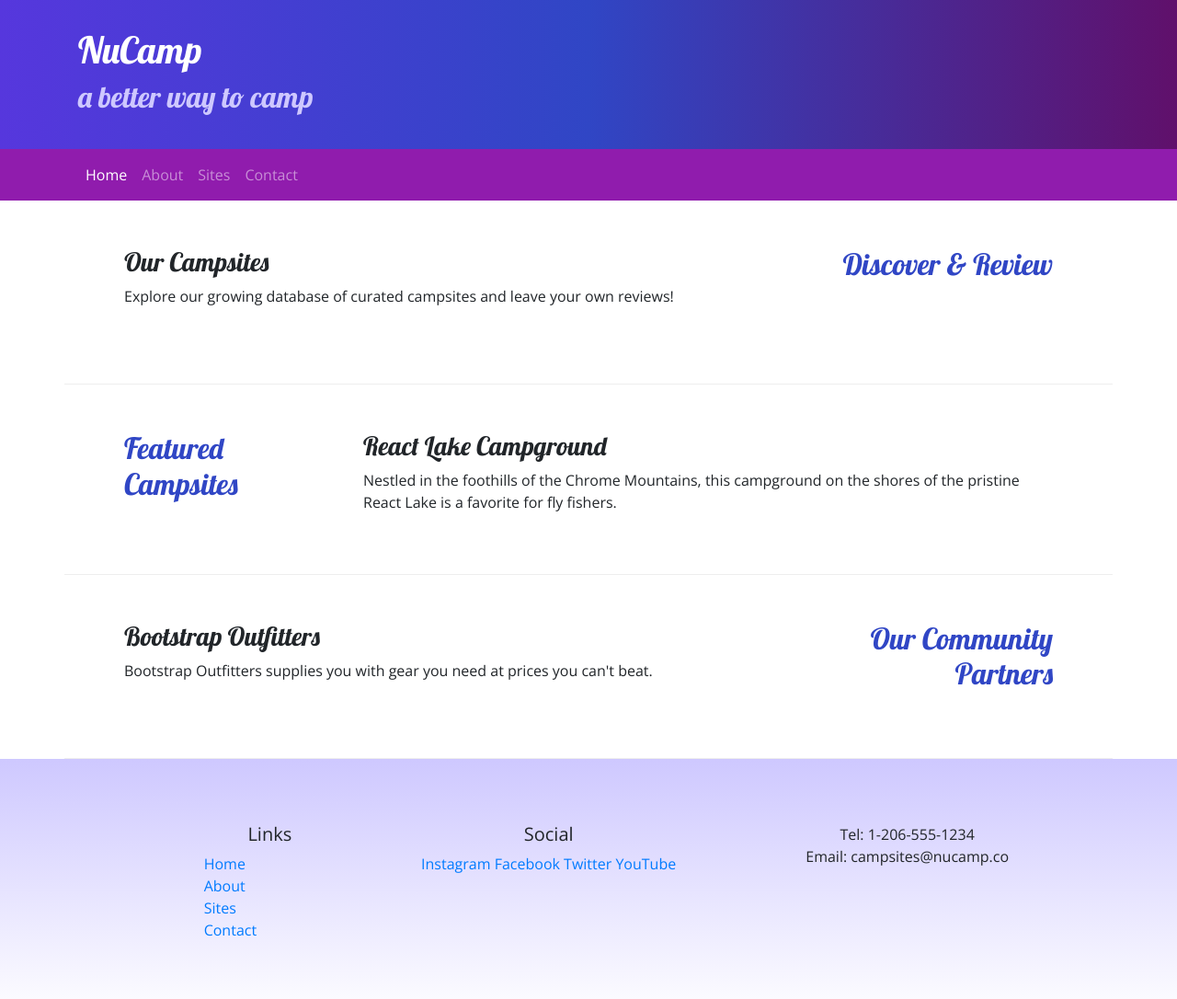
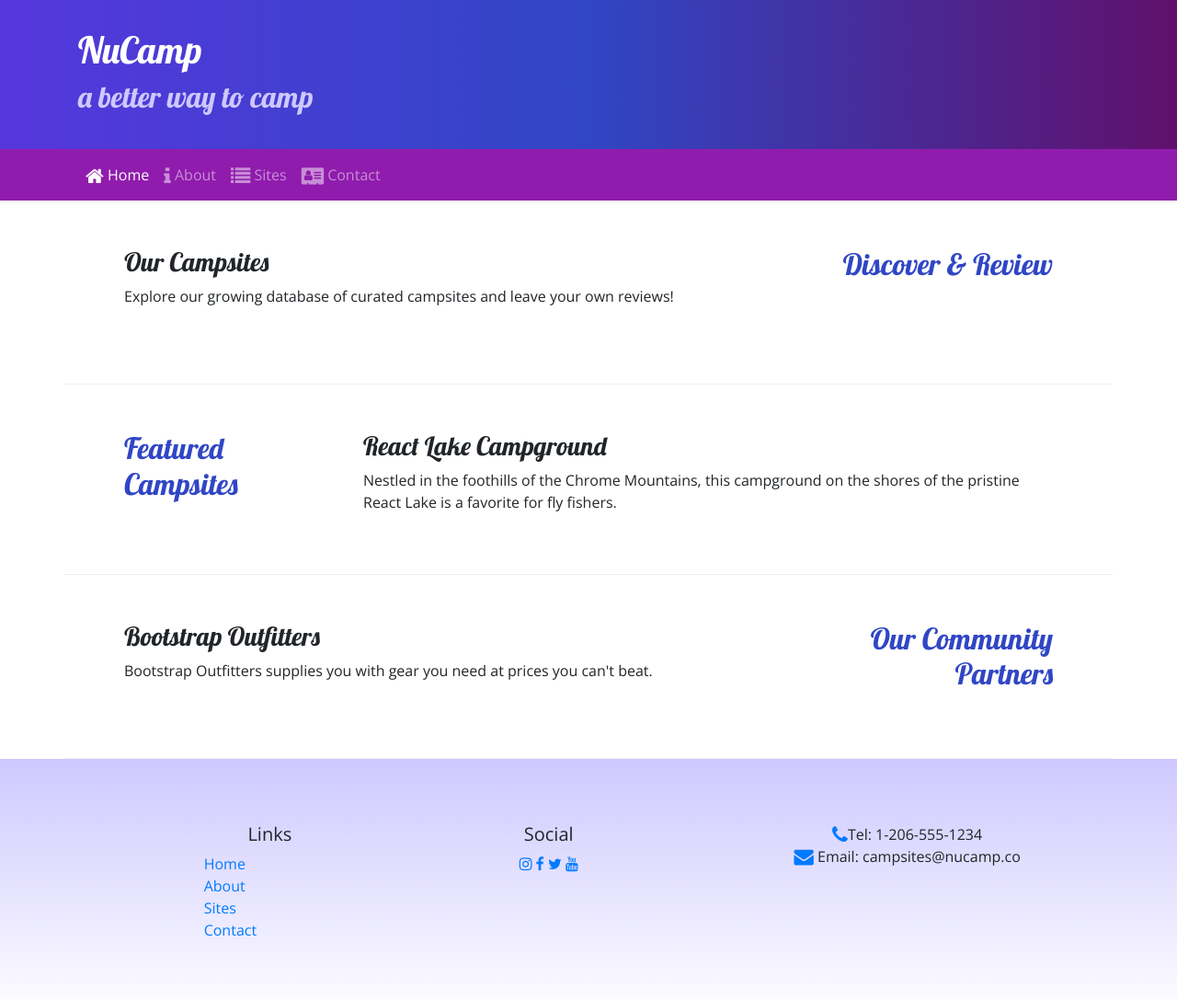
Before and after one commit to jrosales6213/NuCamp-BootstrapSite, a website: page index.html in a window 1280 px wide. Shown: the top 1086 px of the page at 92% size. Drawn offline with nearby package versions, Linux system fonts and the light colour scheme.

Commit message:
Icon fonts

```diff
--- a/index.html
+++ b/index.html
@@ -10,6 +10,7 @@
 
 
     <!-- Additional CSS must be placed after Bootstrap CSS -->
+    <link rel="stylesheet" href="node_modules/font-awesome/css/font-awesome.min.css" />
     <link rel="stylesheet" href="https://fonts.googleapis.com/css?family=Lobster|Open+Sans" />
     <link rel="stylesheet" href="css/styles.css" />
 
@@ -35,10 +36,10 @@
             </button>
             <div class="collapse navbar-collapse" id="nucampNavbar"> <!---data-target in button & ID need to match-->
                 <ul class="navbar-nav">
-                    <li class="nav-item active"><a class="nav-link" href="#">Home</a></li>
-                    <li class="nav-item"><a class="nav-link" href="aboutus.html">About</a></li>
-                    <li class="nav-item"><a class="nav-link" href="#">Sites</a></li>
-                    <li class="nav-item"><a class="nav-link" href="#">Contact</a></li>
+                    <li class="nav-item active"><a class="nav-link" href="#"><i class="fa fa-home fa-lg"></i> Home</a></li>
+                    <li class="nav-item"><a class="nav-link" href="aboutus.html"><i class="fa fa-info fa-lg"></i> About</a></li>
+                    <li class="nav-item"><a class="nav-link" href="#"><i class="fa fa-list fa-lg"></i> Sites</a></li>
+                    <li class="nav-item"><a class="nav-link" href="#"><i class="fa fa-address-card fa-lg"></i> Contact</a></li>
                 </ul>
             </div>
         </div>
@@ -89,14 +90,14 @@
             </div>
             <div class="col-6 col-sm-5 text-center">
                 <h5>Social</h5>
-                <a href="http://instagram.com/">Instagram</a>
-                <a href="http://facebook.com/">Facebook</a>
-                <a href="http://twitter.com/">Twitter</a>
-                <a href="http://youtube.com/">YouTube</a>
+                <a href="http://instagram.com/"><i class="fa fa-instagram"></i></a>
+                <a href="http://facebook.com/"><i class="fa fa-facebook"></i></a>
+                <a href="http://twitter.com/"><i class="fa fa-twitter"></i></a>
+                <a href="http://youtube.com/"><i class="fa fa-youtube"></i></a>
             </div>
             <div class="col-sm-4 text-center">
-                Tel: 1-206-555-1234<br />
-                Email: campsites@nucamp.co
+                <i class="fa fa-phone fa-lg text-primary"></i>Tel: 1-206-555-1234<br />
+                <i class="fa fa-envelope fa-lg text-primary"></i> Email: campsites@nucamp.co
             </div>
         </div>
     </div>
--- a/package.json
+++ b/package.json
@@ -4,8 +4,8 @@
   "description": "This is a website for a fictional campsite review site Nucamp",
   "main": "index.html",
   "scripts": {
-    "lite" : "lite-server",
-    "start" : "npm run lite",
+    "lite": "lite-server",
+    "start": "npm run lite",
     "test": "echo \"Error: no test specified\" && exit 1"
   },
   "author": "Jesus Rosales",
@@ -15,6 +15,7 @@
   },
   "dependencies": {
     "bootstrap": "^4.5.2",
+    "font-awesome": "^4.7.0",
     "jquery": "^3.5.1",
     "popper.js": "^1.16.1"
   }
```
Also changed, not shown: aboutus.html (+11 -10 lines), 1 other file.
